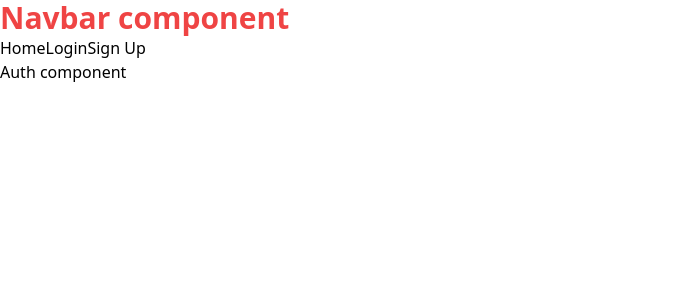
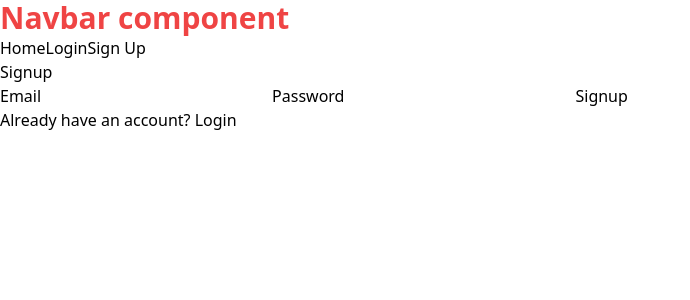
Before and after one commit to RafetAbd/benzbid-CLIENT, a React (Create React App) app: page /signup in a window 1280 px wide. Shown: the top 300 px of the page, without its empty margins (0-690 px from the left). Built offline with nearby package versions, Linux system fonts and the light colour scheme.

Commit message:
added signup and login component

```diff
--- a/src/AllRoutes.tsx
+++ b/src/AllRoutes.tsx
@@ -2,11 +2,13 @@ import React from "react";
 import { Routes ,Route } from 'react-router-dom'
 import { useAppDispatch, useAppSelector } from "./store";
 import Home from "./components/Home";
-import { Login, Signup } from "./components/Auth";
+import Login from "./components/Login";
+import Signup from "./components/Signup";
+import { RootState } from "./store";
 
 const AllRoutes: React.FC = () => {
 
-    const isLoggedIn = useAppSelector((state) => {
+    const isLoggedIn = useAppSelector((state: RootState) => {
         return !!state.authReducer.id
     })
 
--- a/src/components/Auth.tsx
+++ /dev/null
@@ -1,74 +0,0 @@
-import React from "react";
-import { connect } from "react-redux";
-import { Link } from "react-router-dom";
-import { authenticate } from "../store/auth";
-import { useAppDispatch, useAppSelector, RootState, AppDispatch } from "../store";
-
-interface authProps {
-    handleSubmit: (evt: React.FormEvent<HTMLFormElement>) => void;
-    name: string;
-    displayName: string;
-    error: string
-}
-
-const Auth: React.FC<authProps> = (props) => {
-
-    const { name, displayName, handleSubmit, error } = props
-
-    let linktoSignup = <div></div>;
-    let linktoLogin = <div></div>;
-
-    if ( displayName === "Login") {
-        linktoSignup =
-            (<div>
-                <p>Don't have an account ? </p>
-            <Link to="/signup">Sign Up</Link>
-            </div>)
-    }
-
-    if ( displayName === "signup") {
-        linktoLogin =
-            (<div>
-                <p>Have an account already ? </p>
-            <Link to="/signup">Log in</Link>
-            </div>)
-    }
-
-    return (
-        <div>
-            <h1>Auth component</h1>
-        </div>
-    )
-}
-
-const mapLoginToProps = (state: RootState) => {
-    return {
-      name: 'login',
-      displayName: 'Login',
-      error: state.authReducer.error
-    }
-  }
-
-  const mapSignupToProps = (state: RootState) => {
-    return {
-      name: 'signup',
-      displayName: 'Sign Up',
-      error: state.authReducer.error
-    }
-  }
-
-  // please check if not AppDispatch then make it any
-const mapDispatchToProps = (dispatch: AppDispatch) => {
-    return {
-        handleSubmit: (evt: React.FormEvent<HTMLFormElement>) => {
-            evt.preventDefault();
-            const formName = evt.target.name
-            const username = evt.target.username.value
-            const password = evt.target.password.value
-            dispatch(authenticate(username, password, formName));
-        }
-    }
-}
-
-export const Login = connect(mapLoginToProps, mapDispatchToProps)(Auth)
-export const Signup = connect(mapSignupToProps, mapDispatchToProps)(Auth)
--- /dev/null
+++ b/src/components/Login.tsx
@@ -0,0 +1,42 @@
+import React from "react";
+import { connect } from "react-redux";
+import { Link } from "react-router-dom";
+import { authenticate } from "../store/auth";
+import { useAppDispatch, useAppSelector, RootState, AppDispatch } from "../store";
+
+const Login: React.FC = () => {
+
+    const dispatch = useAppDispatch();
+    const isAuthenticated = useAppSelector((state: RootState) => state.authReducer.email);
+    const [email, setEmail] = React.useState("");
+    const [password, setPassword] = React.useState("");
+    const [error, setError] = React.useState("");
+
+    const handleSubmit = async(e: React.FormEvent<HTMLFormElement>) => {
+        e.preventDefault();
+        if (!email || !password) {
+            setError("Please fill in all fields");
+            return;
+        }
+        await dispatch(authenticate(email, password, "login"));
+    }
+
+    return (
+
+         <div className="container">
+            <h1>Login</h1>
+            {error && <p className="error">{error}</p>}
+            {isAuthenticated && <p>You are logged in!</p>}
+            <form onSubmit={handleSubmit}>
+                 <label>Email</label>
+                 <input type="email" value={email} onChange={(e) => setEmail(e.target.value)} />
+                 <label>Password</label>
+                 <input type="password" value={password} onChange={(e) => setPassword(e.target.value)} />
+                 <button type="submit">Login</button>
+            </form>
+            <p>Don't have an account? <Link to="/signup">Sign up</Link></p>
+         </div>
+    )
+}
+
+export default connect()(Login);
--- /dev/null
+++ b/src/components/Signup.tsx
@@ -0,0 +1,41 @@
+import React from "react";
+import { connect } from "react-redux";
+import { Link } from "react-router-dom";
+import { authenticate } from "../store/auth";
+import { useAppDispatch, useAppSelector, RootState, AppDispatch } from "../store";
+
+const Signup: React.FC = () => {
+
+    const dispatch = useAppDispatch();
+    const isAuthenticated = useAppSelector((state: RootState) => state.authReducer.email);
+    const [email, setEmail] = React.useState("");
+    const [password, setPassword] = React.useState("");
+    const [error, setError] = React.useState("");
+
+    const handleSubmit = async(e: React.FormEvent<HTMLFormElement>) => {
+        e.preventDefault();
+        if (!email || !password) {
+            setError("Please fill in all fields");
+            return;
+        }
+        await dispatch(authenticate(email, password, "signup"));
+    }
+
+    return (
+        <div>
+            <h1>Signup</h1>
+            {error && <p className="error">{error}</p>}
+            {isAuthenticated && <p>You are logged in!</p>}
+            <form onSubmit={handleSubmit}>
+                    <label>Email</label>
+                    <input type="email" value={email} onChange={(e) => setEmail(e.target.value)} />
+                    <label>Password</label>
+                    <input type="password" value={password} onChange={(e) => setPassword(e.target.value)} />
+                    <button type="submit">Signup</button>
+            </form>
+            <p>Already have an account? <Link to="/login">Login</Link></p>
+        </div>
+    )
+}
+
+export default connect()(Signup);
```
